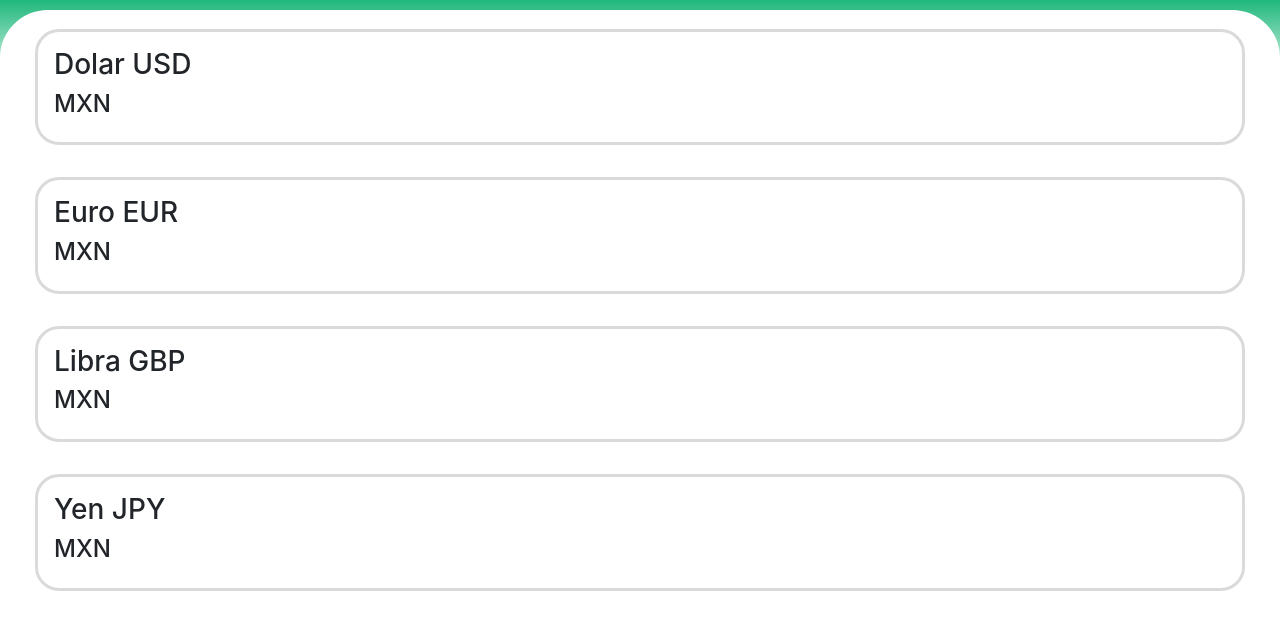
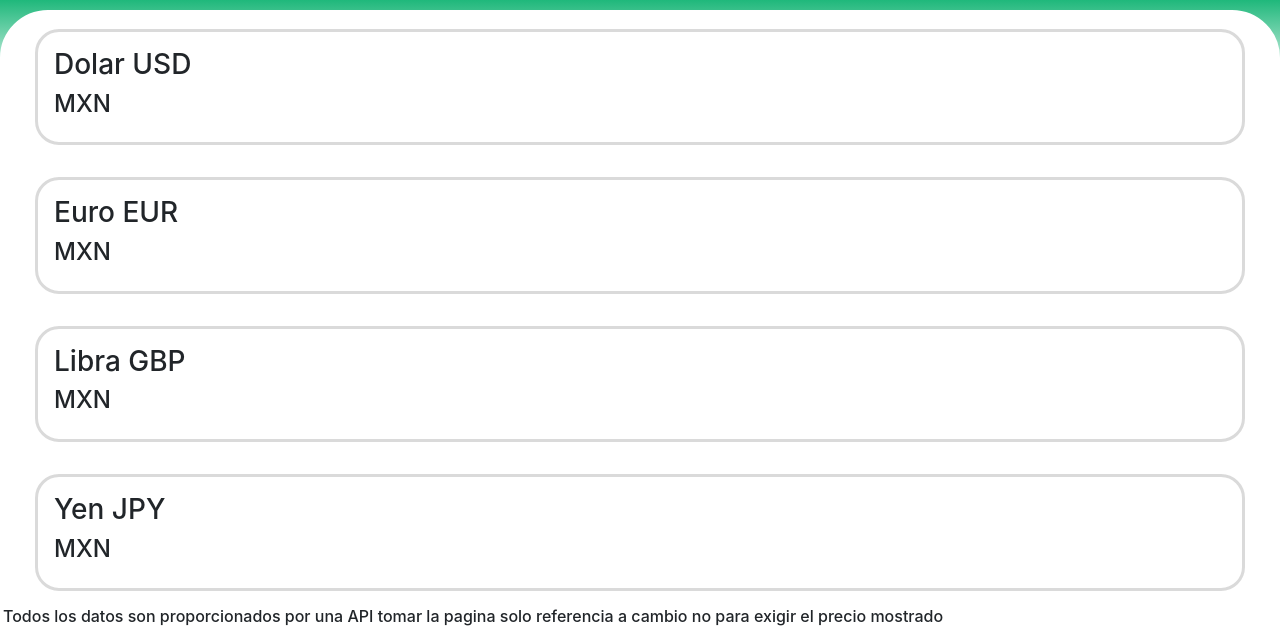
Before and after one commit to ErickRV19/divisasExchange, a plain HTML site: page index.html in a window 1280 px wide. Shown: the part 230-867 px from the top of the page. Before the commit the page ends 840 px from the top, so only its background shows below. Drawn offline with nearby package versions, Linux system fonts and the light colour scheme; no server answers.

```diff
--- a/index.html
+++ b/index.html
@@ -44,6 +44,11 @@
             <h4 id="yen"></h4>
             <h4>MXN</h4>
         </div>
+        <section class="terminos">
+            <h6>
+                Todos los datos son proporcionados por una API tomar la pagina solo referencia a cambio no para exigir el precio mostrado
+            </h6>
+        </section>
     </section>
 
     <script src="./src/js/app.js"></script>
```
